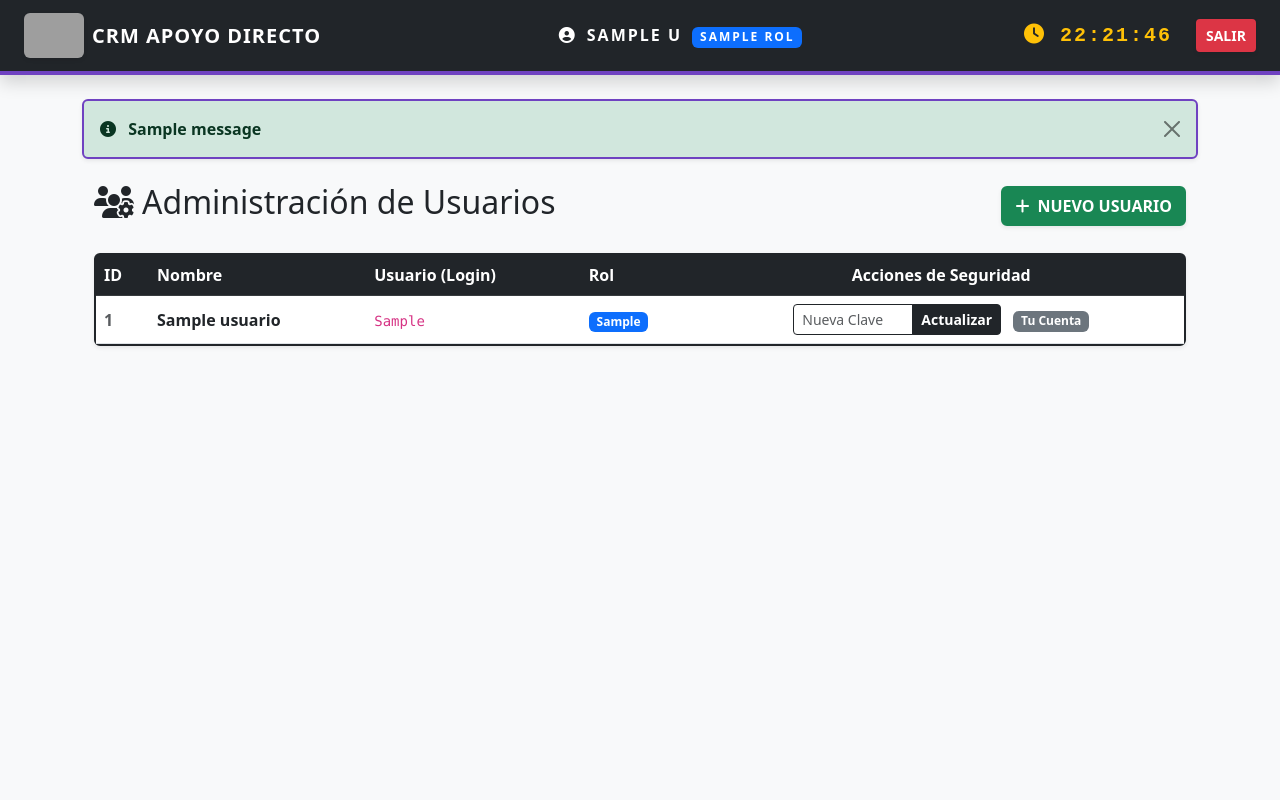
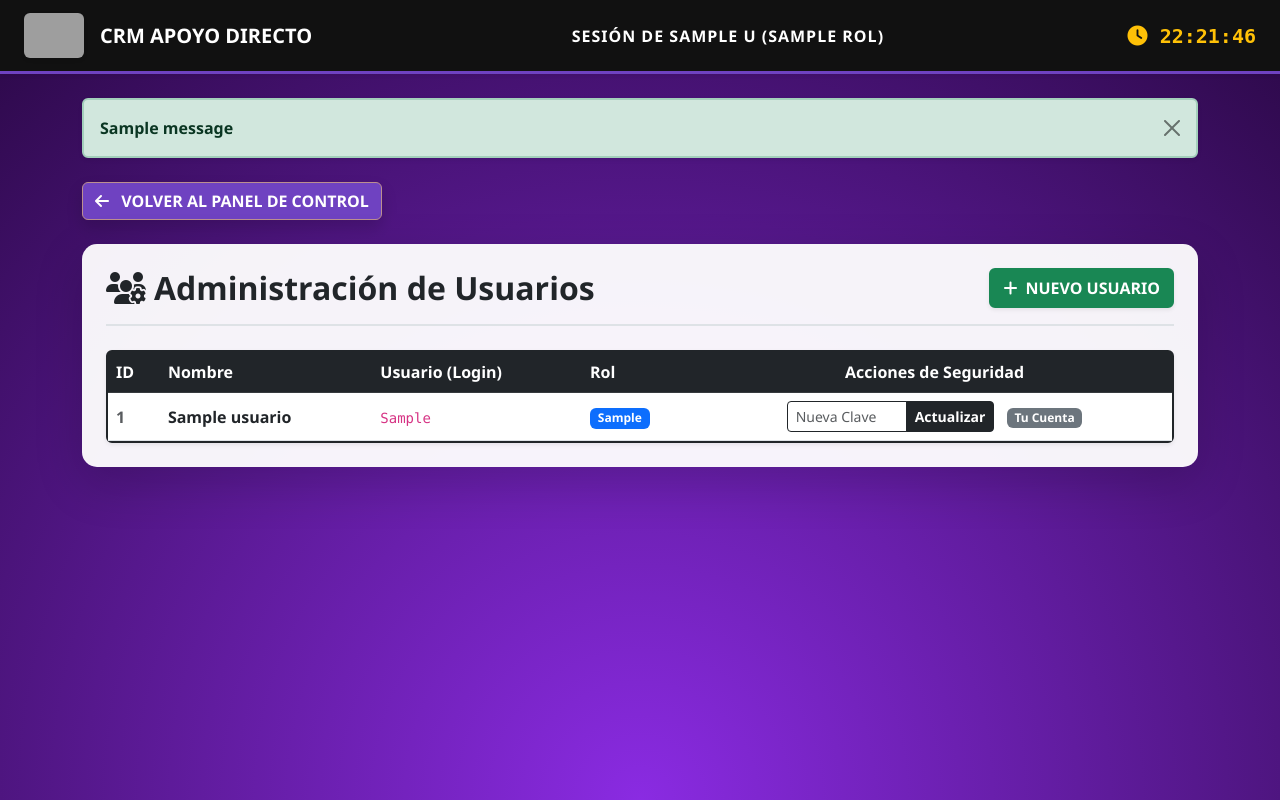
Before and after one commit to ApoyoDirecto-CRM/crm-apoyo-directo-final, a Flask app: template app/templates/admin_usuarios.html in a window 1280 px wide. Run offline with Flask 3, Linux system fonts and the light colour scheme; a user stored in the database is signed in; tables that the repository leaves empty hold one stand-in row (values such as "Sample post"); the template is opened without the code that fills it: values that come from a table or form of the project are taken from there, most other values are stand-ins (such as "Sample title", 1, 10 or a date in 2020); one stand-in notice (Sample message) is shown; grey boxes are pictures that could not be loaded.

Commit message:
Add files via upload

```diff
--- a/app/templates/admin_usuarios.html
+++ b/app/templates/admin_usuarios.html
@@ -1,13 +1,23 @@
 {% extends "base.html" %}
 {% block content %}
-<div class="container mt-4">
-    <div class="d-flex justify-content-between align-items-center mb-4">
-        <h2><i class="fas fa-users-cog me-2"></i>Administración de Usuarios</h2>
-        <a href="{{ url_for('main.crear_asesor') }}" class="btn btn-success fw-bold border-2 shadow-sm"><i class="fas fa-plus me-2"></i>NUEVO USUARIO</a>
+
+<div class="mb-4">
+    <a href="{{ url_for('main.dashboard') }}" class="btn fw-bold text-white shadow" style="background-color: #6f42c1; border: 1px solid #bc8f8f;">
+        <i class="fas fa-arrow-left me-2"></i> VOLVER AL PANEL DE CONTROL
+    </a>
+</div>
+
+<div class="card card-contenedor p-4 shadow-lg border-0">
+
+    <div class="d-flex justify-content-between align-items-center mb-4 border-bottom border-2 pb-3">
+        <h2 class="text-dark fw-bold mb-0"><i class="fas fa-users-cog me-2"></i>Administración de Usuarios</h2>
+        <a href="{{ url_for('main.crear_asesor') }}" class="btn btn-success fw-bold border-2 shadow-sm">
+            <i class="fas fa-plus me-2"></i>NUEVO USUARIO
+        </a>
     </div>
 
     <div class="card shadow-sm border-dark border-2">
-        <div class="card-body p-0">
+        <div class="card-body p-0 table-responsive">
             <table class="table table-hover align-middle mb-0">
                 <thead class="table-dark">
                     <tr>
--- a/app/templates/base.html
+++ b/app/templates/base.html
@@ -9,117 +9,76 @@
     <link rel="stylesheet" href="https://cdnjs.cloudflare.com/ajax/libs/font-awesome/6.4.0/css/all.min.css">
 
     <style>
-        /* ADN Visual Apoyo Directo */
-        :root {
-            --purpura-principal: #6f42c1;
-            --purpura-oscuro: #4b0082;
-            --rosado-corporativo: #bc8f8f;
+        /* FONDO CORPORATIVO GLOBAL (Igual a tu imagen de referencia) */
+        body {
+            background: radial-gradient(circle at bottom, #8a2be2 0%, #2a0845 100%);
+            background-attachment: fixed;
+            min-height: 100vh;
+            margin: 0;
+            font-family: 'Segoe UI', sans-serif;
         }
 
-        .bg-gradient-corporativo {
-            background: linear-gradient(135deg, var(--purpura-oscuro) 0%, var(--purpura-principal) 100%) !important;
-            color: white !important;
+        /* Barra superior negra sólida */
+        .navbar-custom {
+            background-color: #111 !important;
+            border-bottom: 3px solid #6f42c1;
         }
 
-        .table-thead-corporativo {
-            background: linear-gradient(90deg, var(--purpura-oscuro) 0%, var(--purpura-principal) 100%);
-            color: white;
-            letter-spacing: 1px;
-            text-transform: uppercase;
-        }
-
-        .btn-corporativo {
-            background-color: var(--purpura-principal);
-            color: white;
-            border: 2px solid var(--rosado-corporativo);
-            font-weight: bold;
-            transition: 0.3s;
-        }
-
-        .btn-corporativo:hover {
-            background-color: var(--purpura-oscuro);
-            color: #ffc107;
-            transform: translateY(-2px);
-            box-shadow: 0 4px 8px rgba(0,0,0,0.2);
-        }
-
-        .navbar-custom {
-            background-color: #212529;
-            border-bottom: 4px solid var(--purpura-principal);
+        /* Estilo para las tarjetas de contenido */
+        .card-contenedor {
+            background-color: rgba(255, 255, 255, 0.95);
+            border-radius: 15px;
+            border: none;
+            box-shadow: 0 10px 30px rgba(0,0,0,0.5);
         }
 
         .letter-spacing-1 { letter-spacing: 1px; }
-        .letter-spacing-2 { letter-spacing: 2px; }
-
-        /* Estilo para las alertas */
-        .alert-border { border: 2px solid var(--purpura-principal); }
     </style>
 </head>
 
-<body class="bg-light">
+<body>
 
     {% if session.get('usuario_id') %}
-    <nav class="navbar navbar-dark navbar-custom shadow">
+    <nav class="navbar navbar-dark navbar-custom shadow-sm py-2">
         <div class="container-fluid px-4">
-
             <a class="navbar-brand d-flex align-items-center" href="{{ url_for('main.dashboard') }}">
-                <img src="{{ url_for('static', filename='img/logo.jpg') }}" alt="Logo" height="45" class="me-2 shadow-sm rounded">
-                <span class="fw-bold letter-spacing-1">CRM APOYO DIRECTO</span>
+                <img src="{{ url_for('static', filename='img/logo.jpg') }}" alt="Logo" height="45" class="me-3 rounded shadow-sm">
+                <span class="fw-bold d-none d-md-inline">CRM APOYO DIRECTO</span>
             </a>
 
-            <span class="navbar-text text-white fw-bold mx-auto text-uppercase letter-spacing-2 d-none d-md-inline">
-                {% if u %}<i class="fas fa-user-circle me-1"></i> {{ u.nombre }} <span class="badge bg-primary ms-1">{{ u.rol }}</span>{% endif %}
+            <span class="navbar-text text-white fw-bold mx-auto text-uppercase letter-spacing-1">
+                {% if u %}SESIÓN DE {{ u.nombre }} ({{ u.rol }}){% endif %}
             </span>
 
-            <div class="d-flex align-items-center">
-                <div class="text-warning fw-bold fs-5 me-4 letter-spacing-2" style="font-family: 'Courier New', Courier, monospace;">
+            <div class="text-warning fw-bold fs-5" style="font-family: monospace;">
                 <i class="fas fa-clock"></i> <span id="reloj-global">00:00:00</span>
             </div>
-                <a href="{{ url_for('main.logout') }}" class="btn btn-danger fw-bold border-2 shadow-sm btn-sm">SALIR</a>
-            </div>
-
         </div>
     </nav>
     {% endif %}
 
     <div class="container mt-4">
-
-        {% if u and u.rol in ['GERENTE', 'SUPERVISION'] %}
-        <div class="mb-4">
-            <a href="{{ url_for('main.dashboard') }}" class="btn btn-corporativo shadow-sm px-4">
-                <i class="fas fa-th-large me-2"></i> VOLVER AL PANEL DE CONTROL
-            </a>
-        </div>
-        {% endif %}
-
-        <div class="position-relative" style="z-index: 1050;">
         {% with messages = get_flashed_messages(with_categories=true) %}
             {% if messages %}
                 {% for category, message in messages %}
-                        <div class="alert alert-{{ 'danger' if category == 'error' else 'success' }} alert-dismissible fade show shadow-sm fw-bold alert-border" role="alert">
-                            <i class="fas fa-info-circle me-2"></i> {{ message }}
-                            <button type="button" class="btn-close" data-bs-dismiss="alert" aria-label="Cerrar"></button>
+                    <div class="alert alert-{{ 'danger' if category == 'error' else 'success' }} alert-dismissible fade show shadow-sm border-2 mb-4" role="alert">
+                        <strong>{{ message }}</strong>
+                        <button type="button" class="btn-close" data-bs-dismiss="alert"></button>
                     </div>
                 {% endfor %}
             {% endif %}
         {% endwith %}
-        </div>
 
         {% block content %}{% endblock %}
-
     </div>
 
     <script src="https://cdn.jsdelivr.net/npm/bootstrap@5.3.0/dist/js/bootstrap.bundle.min.js"></script>
-
     <script>
-        // Reloj en tiempo real
         setInterval(() => {
             const now = new Date();
-            const timeString = now.toLocaleTimeString('es-MX', { hour12: false });
             const reloj = document.getElementById('reloj-global');
-            if(reloj) reloj.innerText = timeString;
+            if(reloj) reloj.innerText = now.toLocaleTimeString('es-MX', { hour12: false });
         }, 1000);
     </script>
-
 </body>
 </html>
```
Also changed, not shown: app/templates/dashboard.html (+15 -40 lines). Lines whose indentation alone changed are shown as unchanged.
